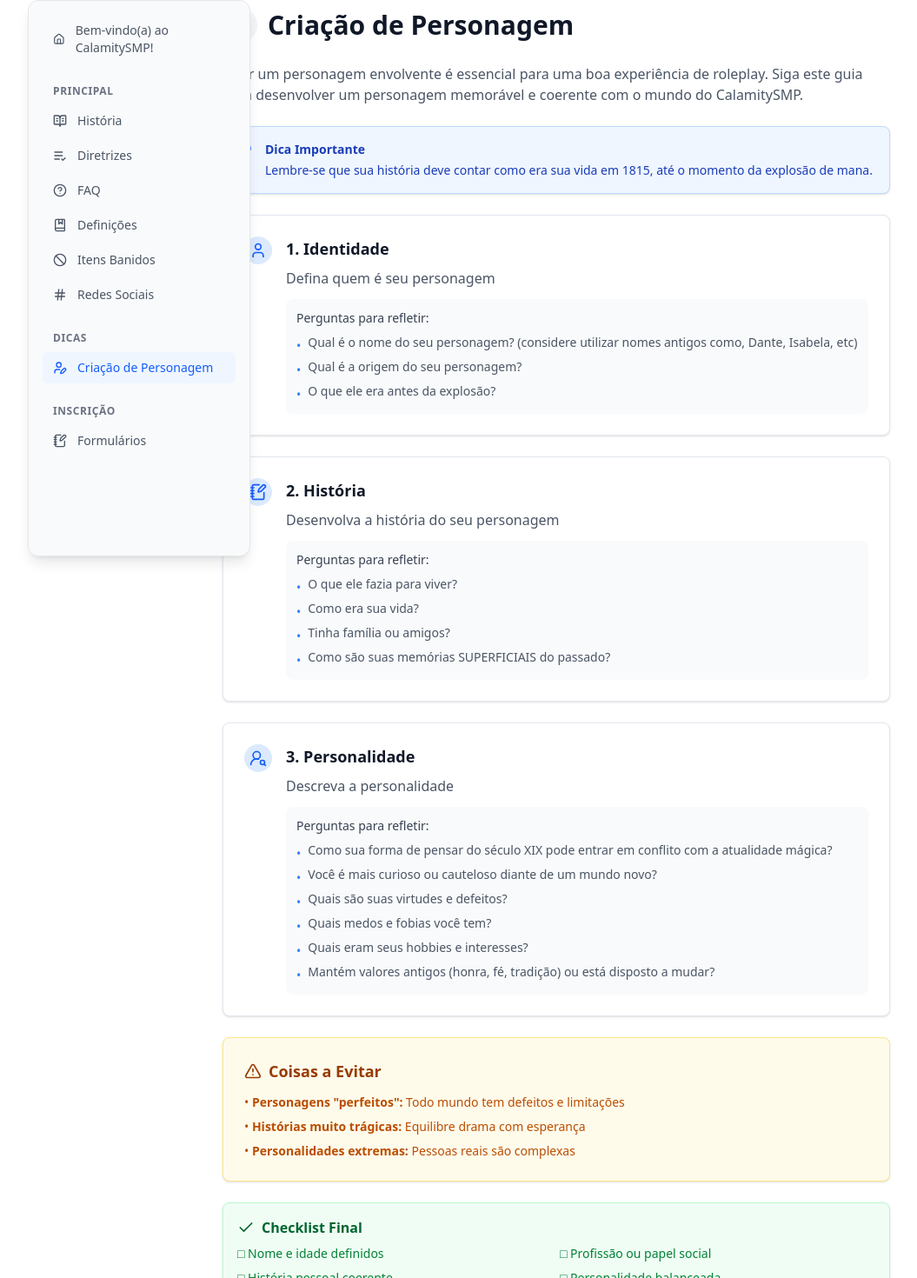
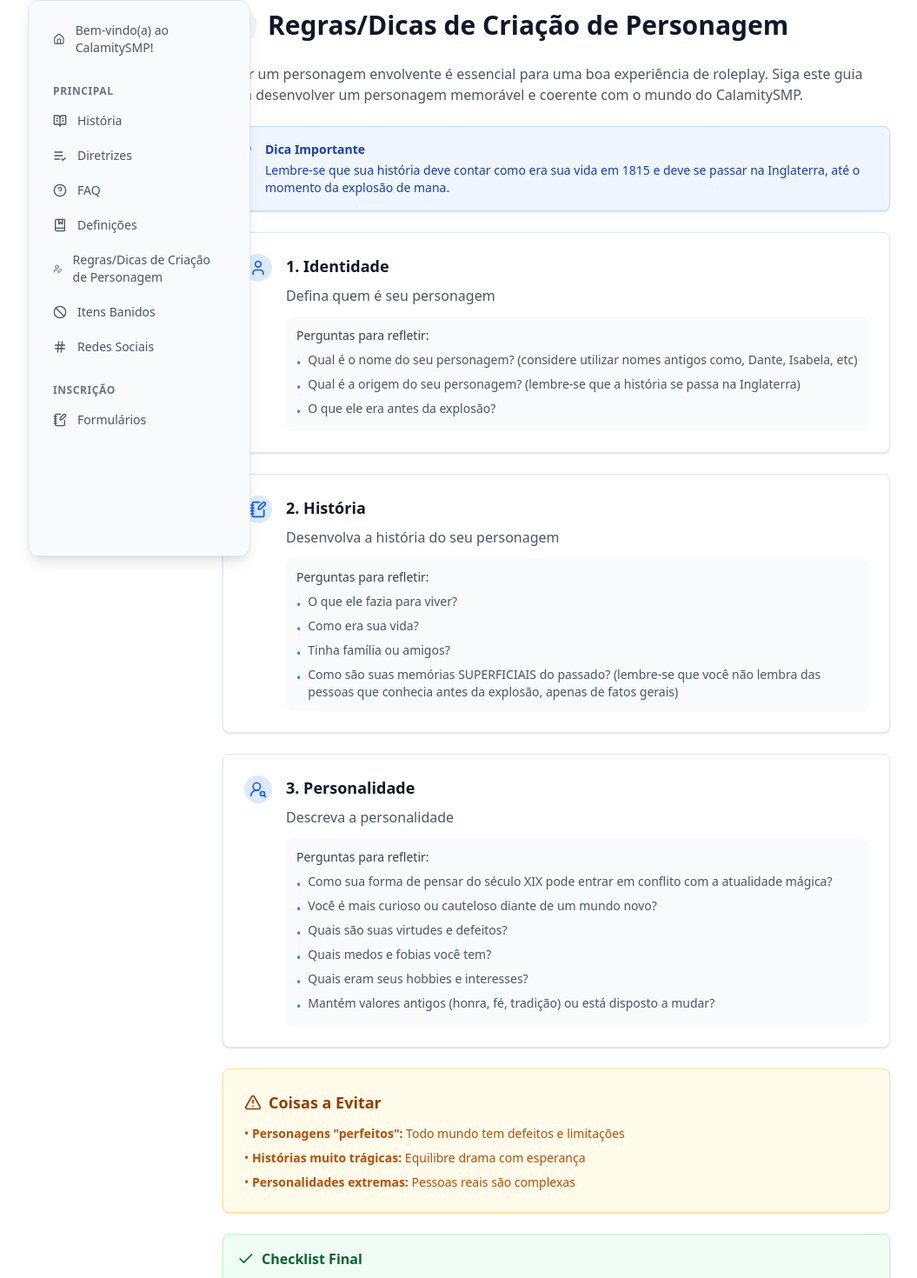
Before and after one commit to digo2205/calamitysmp-site, a React (Vite) app: page /#/dicas/criacao-de-personagem in a window 1280 px wide. Shown: the part 80-1550 px from the top of the page at 87% size, without its empty margins (0-1055 px from the left). Built offline with nearby package versions, Linux system fonts and the light colour scheme.

Commit message:
Criação de Personagem - Página atualizada e agora são regras de criação

```diff
--- a/src/components/Sidebar.tsx
+++ b/src/components/Sidebar.tsx
@@ -26,14 +26,9 @@ export function Sidebar({ mobile }: { mobile?: boolean }) {
         { icon: ListCheck, label: 'Diretrizes', path: '/principal/diretrizes' },
         { icon: HelpCircle, label: 'FAQ', path: '/principal/faq' },
         { icon: BookMarked, label: 'Definições', path: '/principal/definicoes' },
+        { icon: UserPen, label: 'Regras/Dicas de Criação de Personagem', path: '/principal/regras-dicas-criacao-de-personagem' },
         { icon: Ban, label: 'Itens Banidos', path: '/principal/itens-banidos' },
         { icon: Hash, label: 'Redes Sociais', path: '/principal/redes-sociais' },
-      ]
-    },
-    {
-      title: 'DICAS',
-      items: [
-        { icon: UserPen, label: 'Criação de Personagem', path: '/dicas/criacao-de-personagem' },
       ]
     },
     {
--- a/src/pages/CriacaoPersonagemPage.tsx
+++ b/src/pages/CriacaoPersonagemPage.tsx
@@ -10,7 +10,7 @@ export function CriacaoPersonagemPage() {
       icon: <User className="w-5 h-5 text-blue-600" />,
       tips: [
         "Qual é o nome do seu personagem? (considere utilizar nomes antigos como, Dante, Isabela, etc)",
-        "Qual é a origem do seu personagem?",
+        "Qual é a origem do seu personagem? (lembre-se que a história se passa na Inglaterra)",
         "O que ele era antes da explosão?"
       ]
     },
@@ -22,7 +22,7 @@ export function CriacaoPersonagemPage() {
         "O que ele fazia para viver?",
         "Como era sua vida?",
         "Tinha família ou amigos?",
-        "Como são suas memórias SUPERFICIAIS do passado?"
+        "Como são suas memórias SUPERFICIAIS do passado? (lembre-se que você não lembra das pessoas que conhecia antes da explosão, apenas de fatos gerais)",
       ]
     },
     {
@@ -49,7 +49,7 @@ export function CriacaoPersonagemPage() {
   <UserPen className="w-5 h-5 text-gray-600" />
 </div>
               <h1 className="text-3xl font-bold text-gray-900">
-                Criação de Personagem
+                Regras/Dicas de Criação de Personagem
               </h1>
             </div>
           </div>
@@ -64,7 +64,7 @@ export function CriacaoPersonagemPage() {
               <Lightbulb className="w-5 h-5 text-blue-600 mt-0.5 flex-shrink-0" />
               <div className="text-sm text-blue-800">
                 <p className="font-semibold mb-1">Dica Importante</p>
-                <p>Lembre-se que sua história deve contar como era sua vida em 1815, até o momento da explosão de mana.</p>
+                <p>Lembre-se que sua história deve contar como era sua vida em 1815 e deve se passar na Inglaterra, até o momento da explosão de mana.</p>
               </div>
             </div>
           </Card>
@@ -114,11 +114,10 @@ export function CriacaoPersonagemPage() {
 
             <div className="grid grid-cols-1 md:grid-cols-2 gap-2 text-sm text-green-700">
               <div>□ Nome e idade definidos</div>
-              <div>□ Profissão ou papel social</div>
+              <div>□ Se passa em 1815 ou até 23 anos antes e na Inglaterra</div>
               <div>□ História pessoal coerente</div>
               <div>□ Personalidade balanceada</div>
               <div>□ Motivações claras</div>
-              <div>□ Conexão com sua vida de 1815</div>
             </div>
           </Card>
           <div className="flex justify-between gap-4">
```
